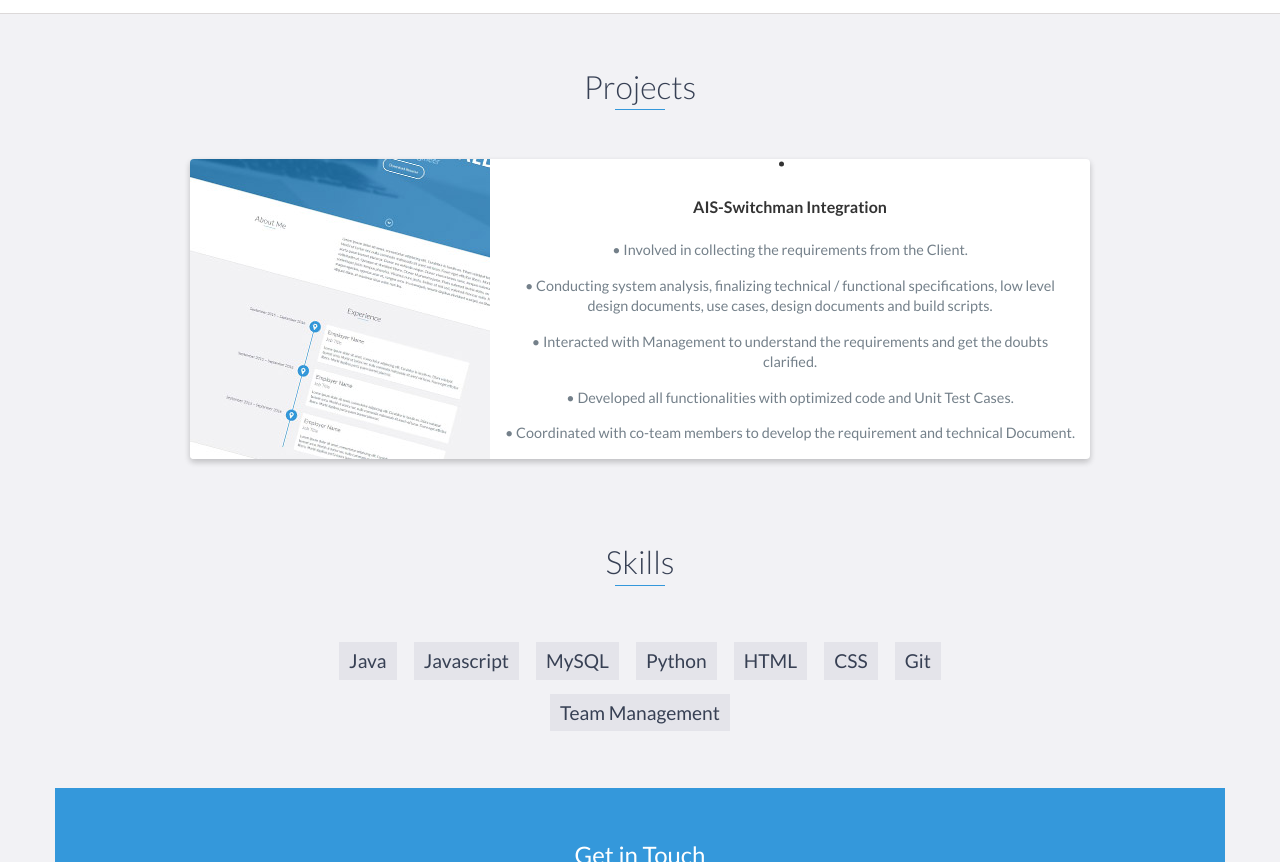
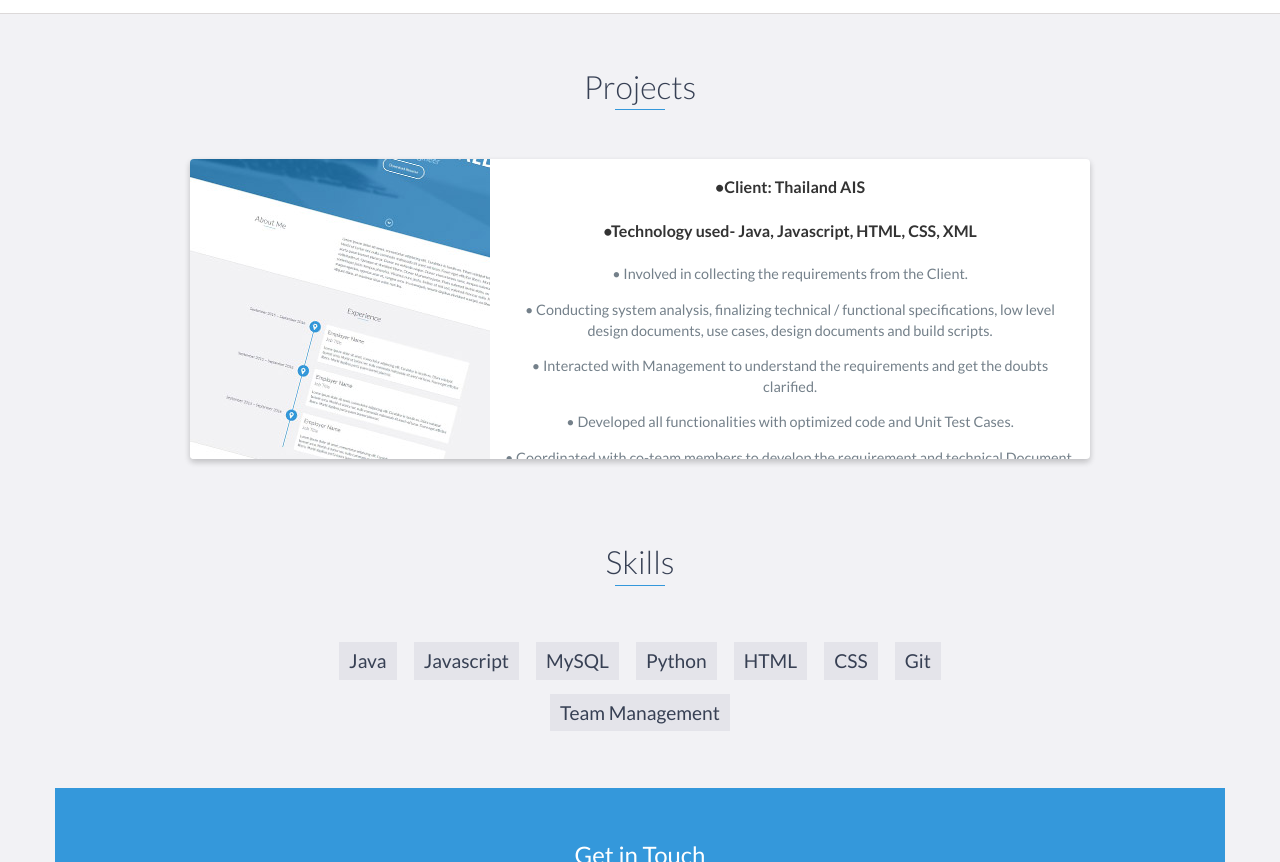
Before and after one commit to Sanjay8874/Sanjay8874.github.io, a website: page index.html in a window 1280 px wide. Shown: the part 1960-2822 px from the top of the page. Drawn offline with nearby package versions, Linux system fonts and the light colour scheme.

Commit message:
updated project detail

```diff
--- a/index.html
+++ b/index.html
@@ -152,8 +152,12 @@
                         <h3>AIS-Switchman Integration
                             Client: Thailand AIS </h3>
                         <p>
-                        	<li>
-                        		<h4>AIS-Switchman Integration</h4> </li>
+                        	<h4>
+                        		<h4>•AIS-Switchman Integration</h4>
+                                <h4>•Client: Thailand AIS </h4>
+                                <h4>•Technology used- Java, Javascript, HTML, CSS, XML </h4>
+
+                            </li>
                                 <p>
 
                                 <p>• Involved in collecting the requirements from the Client.</p>
```
